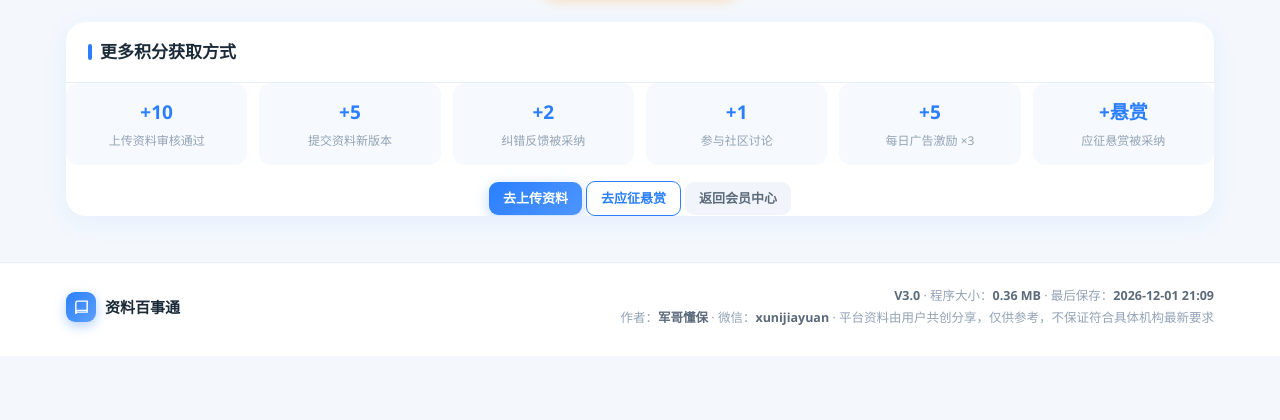
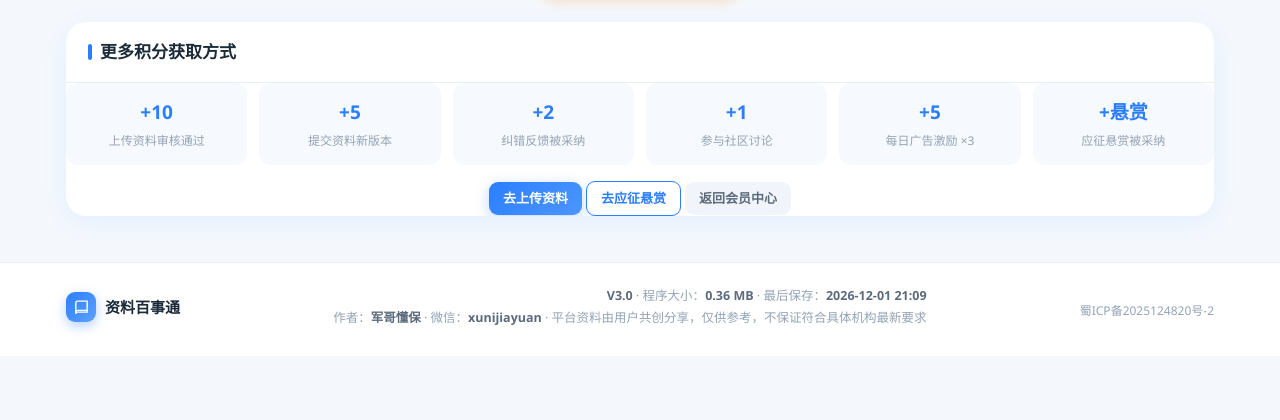
Before and after one commit to lzp5133084/ziliaobaishitong, a Flask app: page /ad in a window 1280 px wide. Shown: the part 631-1051 px from the top of the page. Run offline with Flask 2, Linux system fonts and the light colour scheme; the visitor is signed in with stand-in values (Sample User, id 1); data comes from the database, SQL or seed files in the repository; data that the repository does not hold is empty.

Commit message:
页脚挂蜀ICP备2025124820号-2备案号

```diff
--- a/static/css/style.css
+++ b/static/css/style.css
@@ -252,6 +252,9 @@ input, select, textarea { font-family: inherit; font-size: 14px; color: var(--te
 .footer .f-brand { display: flex; align-items: center; gap: 9px; font-weight: 800; }
 .footer .f-info { font-size: 12.5px; color: var(--text-3); text-align: right; line-height: 1.8; }
 .footer .f-info b { color: var(--text-2); font-weight: 600; }
+.footer .f-beian { margin-top: 6px; font-size: 12px; text-align: right; }
+.footer .f-beian a { color: var(--text-3); text-decoration: none; }
+.footer .f-beian a:hover { color: var(--primary, #f472b6); }
 
 /* ---------------- 移动端底部导航 ---------------- */
 .m-nav {
--- a/templates/base.html
+++ b/templates/base.html
@@ -74,6 +74,7 @@
       <b>{{ APP_VERSION }}</b> · 程序大小：<b>{{ APP_SIZE_MB }} MB</b> · 最后保存：<b>{{ APP_LAST_SAVE }}</b><br>
       作者：<b>{{ APP_AUTHOR }}</b> · 微信：<b>{{ APP_WECHAT }}</b> · 平台资料由用户共创分享，仅供参考，不保证符合具体机构最新要求
     </div>
+    <div class="f-beian"><a href="https://beian.miit.gov.cn/" target="_blank" rel="noopener">蜀ICP备2025124820号-2</a></div>
   </div>
 </footer>
 
```
